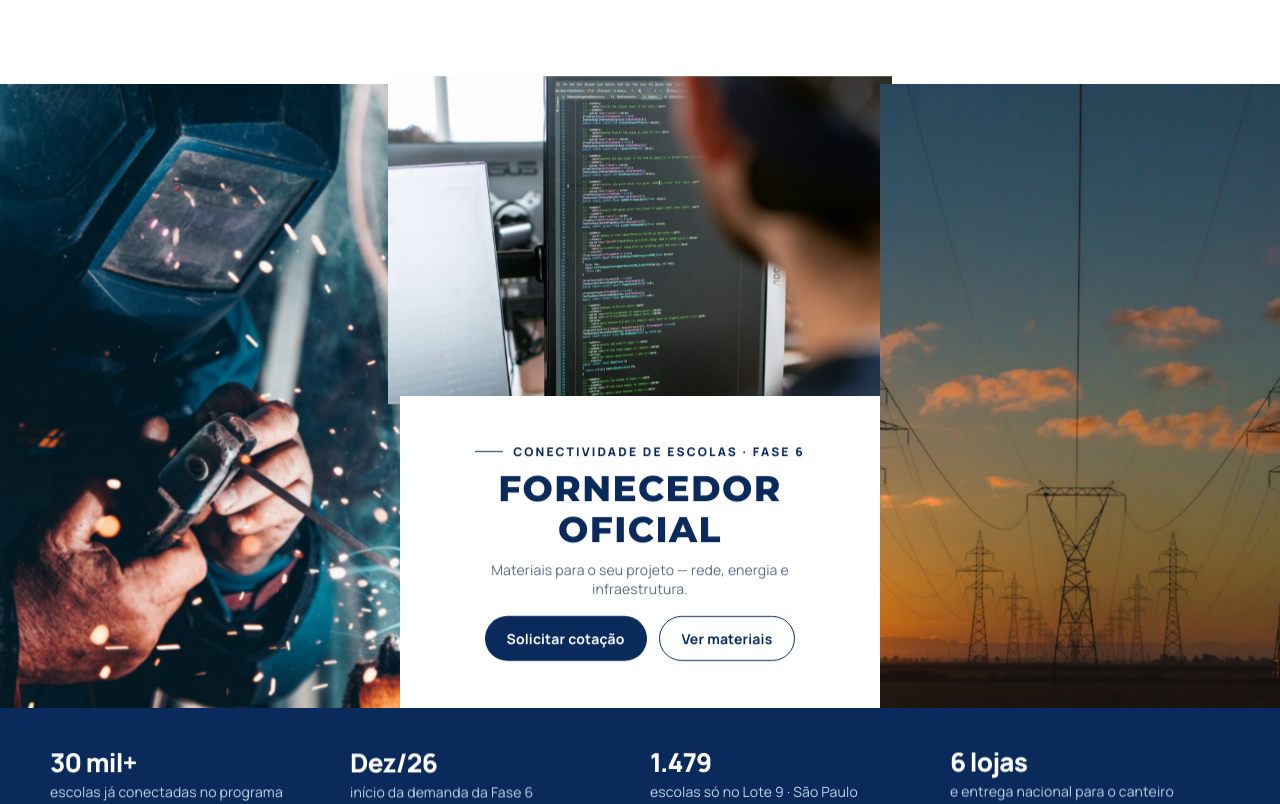
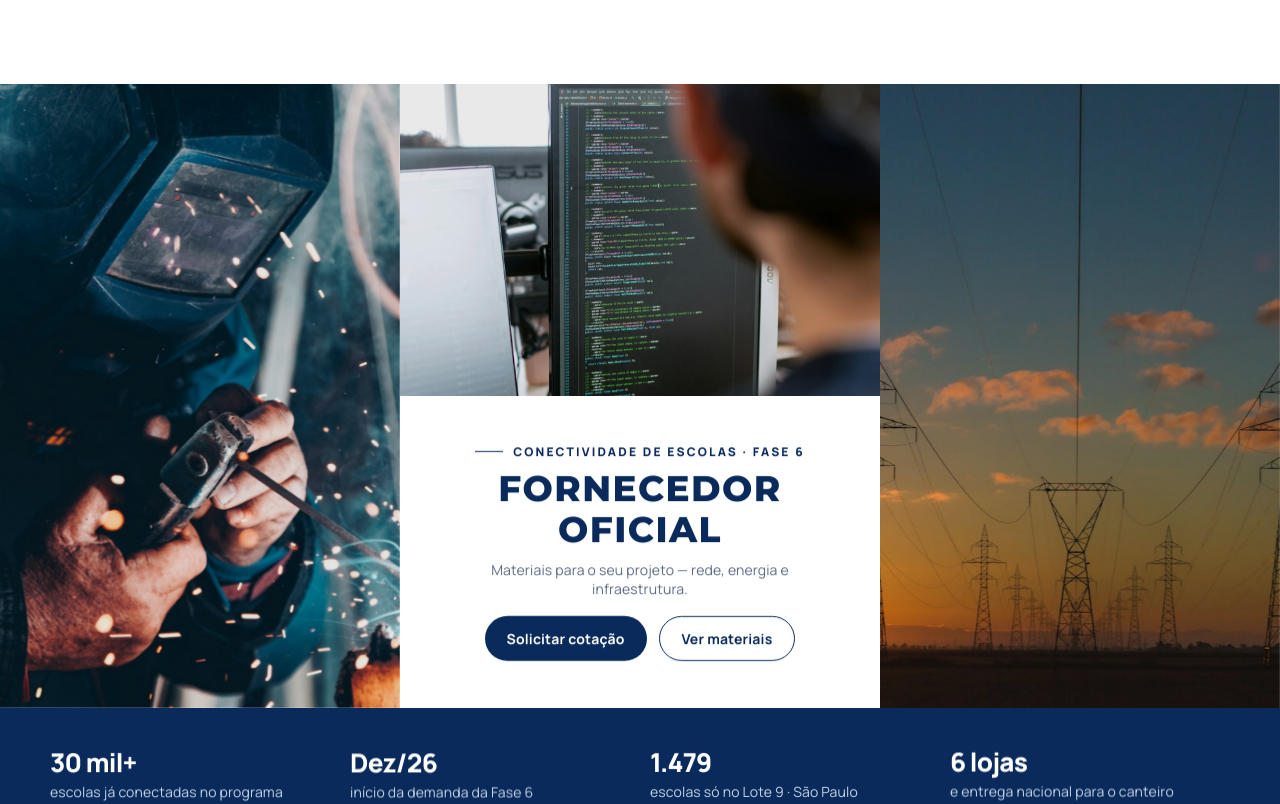
Before and after one commit to clozednebulous1k-pixel/areaparceria, a React (Vite) app: page / in a window 1280 px wide. Shown: the top 804 px of the page. Built offline with nearby package versions, Linux system fonts and the light colour scheme.

Commit message:
fix: alinha perfeitamente as imagens do hero na mesma linha e base com overflow controlado

```diff
--- a/src/index.css
+++ b/src/index.css
@@ -280,7 +280,15 @@ select {
 .hero-panel {
   position: relative;
   overflow: hidden;
+  height: 100%;
   min-height: 280px;
+}
+
+.hero-motion-down {
+  position: absolute;
+  inset: 0;
+  width: 100%;
+  height: 100%;
 }
 
 .hero-panel img,
@@ -296,11 +304,14 @@ select {
   display: grid;
   grid-template-rows: 1fr 1fr;
   background: #fff;
+  height: 100%;
   min-height: 0;
 }
 
 .hero-mid-photo {
   position: relative;
+  overflow: hidden;
+  height: 100%;
   min-height: 220px;
 }
 
--- a/src/pages/Home.tsx
+++ b/src/pages/Home.tsx
@@ -9,12 +9,16 @@ export default function Home() {
   return (
     <main>
       <section className="hero-tri">
-        <article className="hero-panel" data-motion="down">
-          <img src="/img/hero.jpg" alt="Obra e instalação" />
+        <article className="hero-panel">
+          <div className="hero-motion-down" data-motion="down">
+            <img src="/img/hero.jpg" alt="Obra e instalação" />
+          </div>
         </article>
         <article className="hero-mid">
-          <div className="hero-mid-photo" data-motion="down">
-            <img src="/img/warehouse.jpg" alt="Estoque AREA" />
+          <div className="hero-mid-photo">
+            <div className="hero-motion-down" data-motion="down">
+              <img src="/img/warehouse.jpg" alt="Estoque AREA" />
+            </div>
           </div>
           <div className="hero-center" data-motion="up">
             <span className="kicker">Conectividade de escolas · Fase 6</span>
@@ -30,8 +34,10 @@ export default function Home() {
             </div>
           </div>
         </article>
-        <article className="hero-panel" data-motion="down">
-          <img src="/img/cables.jpg" alt="Infraestrutura de rede" />
+        <article className="hero-panel">
+          <div className="hero-motion-down" data-motion="down">
+            <img src="/img/cables.jpg" alt="Infraestrutura de rede" />
+          </div>
         </article>
       </section>
 
```
